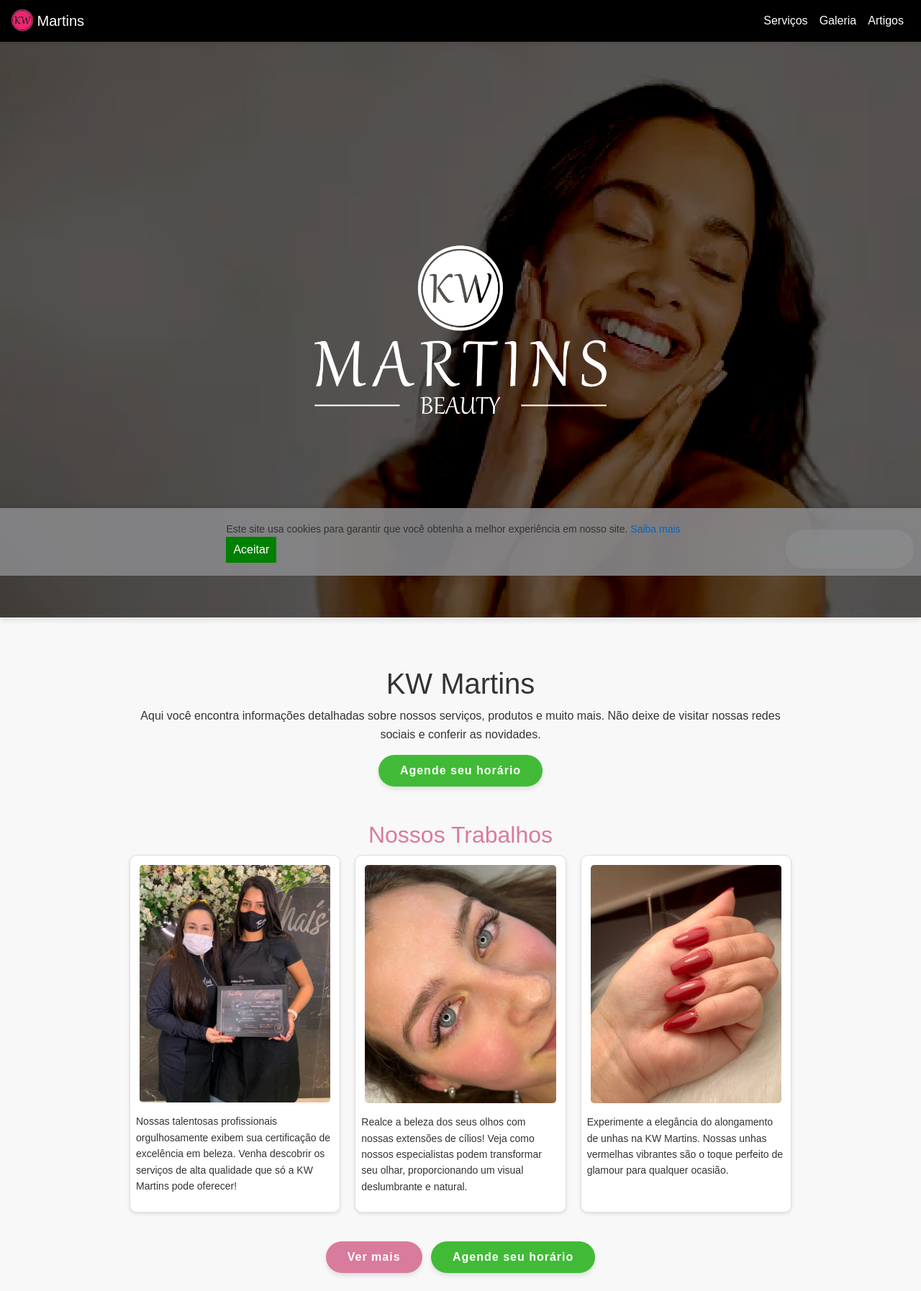
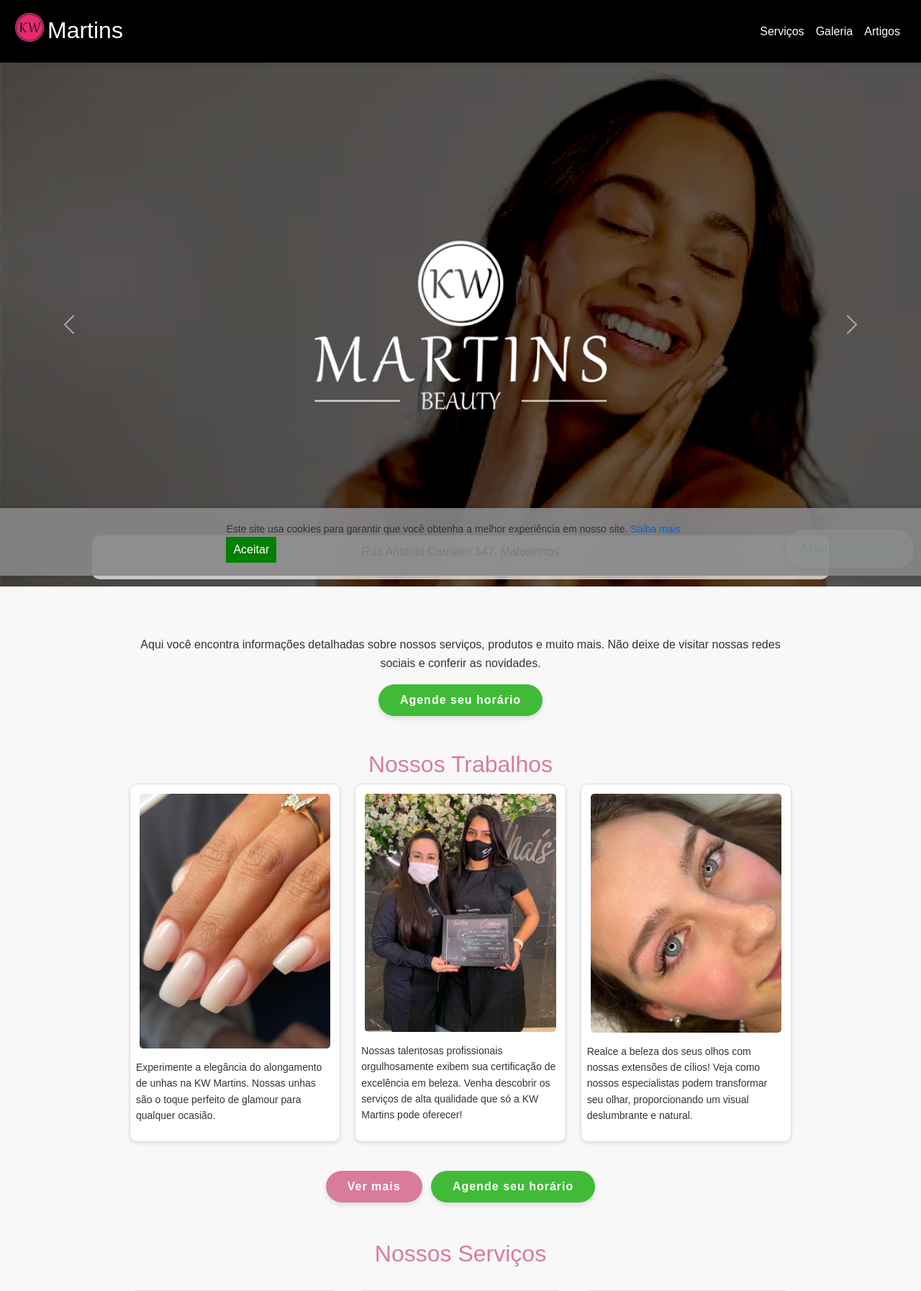
Before and after one commit to weuderr/kwmartins, a PHP site: page / in a window 1280 px wide. Shown: the top 1794 px of the page at 72% size. Run offline with PHP 8.4, Linux system fonts and the light colour scheme; data that the repository does not hold is empty; some libraries are stand-ins or nearby versions; some web fonts are replaced.

Commit message:
[dev] - ajustes marketing 2/3

```diff
--- a/assets/css/default.css
+++ b/assets/css/default.css
@@ -17,7 +17,7 @@
 img { width: 100%; height: auto; }
 .testimonial, .faq { background-color: #f8f9fa; padding: 5px; margin-bottom: 20px; border-radius: 5px; }
 .faq-question { font-weight: bold; }
-.active {
+.nav-active {
     background-color: #d97b9c;
     border-radius: 5px;
     padding: 5px 10px;
@@ -57,6 +57,11 @@
     padding: 20px;
 }
 
+.container-fluid {
+    padding: 5px;
+}
+
+
 .faq {
     margin-bottom: 5px;
 }
@@ -80,6 +85,10 @@
     h5 {
         font-size: 20px;
     }
+}
+@font-face {
+    font-family: 'Gabriola';
+    src: url('https://fonts.cdnfonts.com/s/12303/Gabriola.woff') format('woff');
 }
 /*------*/
 
@@ -274,13 +283,6 @@
     text-decoration: none;
     cursor: pointer;
     transition: background-color 0.3s;
-}
-
-.img-banner {
-    width: 100vw;
-    height: 100vh;
-    object-fit: cover;
-    box-shadow: 0 4px 8px rgba(0, 0, 0, 0.1);
 }
 
 .content {
@@ -601,10 +603,15 @@
 }
 
 #depoimentos {
+    background-color: rgba(0, 0, 0, 0.75);
+    box-shadow: 0 4px 6px rgba(0, 0, 0, 0.1);
     display: block;
     flex-wrap: wrap;
     justify-content: space-around;
     gap: 20px;
+    padding: 20px 0 0 0;
+    border-radius: 15px;
+    margin: 0;
 }
 
 #depoimentos p {
@@ -636,3 +643,121 @@
     align-items: center;
     text-decoration: none;
 }
+
+.kw-font {
+    font-family: 'Gabriola', sans-serif;
+}
+
+
+
+.logo-container {
+    display: inline-block;
+    text-align: center;
+    margin: 20px;
+}
+
+.logo {
+    width: 300px;
+}
+
+.logo-text {
+    font-family: 'Gabriola', sans-serif;
+    font-size: 3em;
+    color: #000;
+}
+
+.kw {
+    font-family: 'Gabriola', sans-serif;
+    font-size: 30px;
+    color: #fff;
+    background-color: #ee2571;
+    border-radius: 50%;
+    width: 50px;
+    height: 50px;
+    display: flex;
+    align-items: center;
+    justify-content: center;
+    margin: 0 auto 0px auto;
+}
+
+.logo-subtext {
+    font-family: 'Gabriola', sans-serif;
+    font-size: 1.5em;
+    color: #ee2571;
+}
+
+
+
+
+.carousel-item {
+    position: relative;
+}
+
+.carousel-item-header {
+    position: relative;
+    width: 100vw;
+    height: calc(100vh - 72px); /* Ajusta a altura do banner considerando a navbar */
+}
+
+.img-banner {
+    width: 100%;
+    height: 100%;
+    object-fit: cover;
+    box-shadow: 0 4px 8px rgba(0, 0, 0, 0.1);
+}
+
+.header-float-top {
+    position: absolute;
+    top: 0;
+    left: 0;
+    width: 100%;
+    height: 100%;
+    background-color: rgba(0, 0, 0, 0.3);
+    color: white;
+    padding: 20px;
+}
+
+.header-float-bottom {
+    position: absolute;
+    bottom: 10px;
+    left: 50%;
+    transform: translateX(-50%);
+    background-color: rgba(0, 0, 0, 0.7);
+    color: white;
+    border-radius: 10px;
+    display: flex;
+    flex-direction: column;
+    justify-content: center;
+    align-items: center;
+    padding: 10px;
+    width: 80%;
+    text-align: center;
+}
+
+.header-float-bottom-inverse {
+    position: absolute;
+    bottom: 10px;
+    left: 50%;
+    transform: translateX(-50%);
+    background-color: rgba(255, 255, 255, 0.7);
+    color: #000;
+    border-radius: 10px;
+    display: flex;
+    flex-direction: column;
+    justify-content: center;
+    align-items: center;
+    padding: 10px;
+    width: 80%;
+    text-align: center;
+}
+
+@media (max-width: 768px) {
+    .header-float-bottom {
+        width: 90%;
+    }
+}
+
+.header-float-top h1 {
+    font-size: 3em;
+    margin-bottom: 20px;
+}
--- a/assets/js/default.js
+++ b/assets/js/default.js
@@ -192,11 +192,11 @@
         const section = window.location.pathname.split('/').pop().split('.').shift();
         console.log(section);
         const sectionElement = document.getElementById(section);
-        $('.nav-item').removeClass('active');
+        $('.nav-item').removeClass('nav-active');
         if (sectionElement) {
             sectionElement.style.display = 'block';
             sectionElement.scrollIntoView({ behavior: 'smooth' });
-            $(`#${section}`).parent().addClass('active');
+            $(`#${section}`).parent().addClass('nav-active');
         }
     }
 
--- a/index.php
+++ b/index.php
@@ -39,12 +39,38 @@
     <div id="main-content" style="display: none;">
         <?php include('pages/firebar.php'); ?>
         <?php include('pages/navigator.php'); ?>
-        <div class="header text-center mb-0">
-            <img src="assets/img/BannerKWFull.png" alt="Banner principal da KW Martins destacando serviços de beleza" class="img-fluid img-banner">
+
+        <div class="carousel slide header" data-ride="carousel">
+            <div class="carousel-inner">
+                <div class="carousel-item-header active">
+                    <div class="header-float-bottom-inverse">
+                        <a href="/contato" target="_blank">
+                            <p>Rua António Carneiro 147, Matosinhos</p>
+                        </a>
+                    </div>
+                    <img src="assets/img/BannerKWFull.png" class="img-fluid img-banner" alt="Slide 2">
+                </div>
+                <div class="carousel-item">
+                    <div class="header-float-bottom-inverse">
+                        <a href="/contato" target="_blank">
+                            <p>Rua António Carneiro 147, Matosinhos</p>
+                        </a>
+                    </div>
+                    <img src="assets/img/BannerKWFullFachada.png" class="img-fluid img-banner" alt="Slide 1">
+                </div>
+            </div>
+            <a class="carousel-control-prev" href="#banner-home" role="button" data-slide="prev">
+                <span class="carousel-control-prev-icon" aria-hidden="true"></span>
+                <span class="sr-only">Previous</span>
+            </a>
+            <a class="carousel-control-next" href="#banner-home" role="button" data-slide="next">
+                <span class="carousel-control-next-icon" aria-hidden="true"></span>
+                <span class="sr-only">Next</span>
+            </a>
         </div>
 
         <div class="container">
-            <h1 class="visually-hidden">KW Martins - Sua Beleza, Nossa Paixão</h1>
+            <h1 class="visually-hidden">KW Martins - Salão de Beleza, Estética, Manicure e Sobrancelhas</h1>
             <div class="conteudo mt-5">
                 <?php loadPageContent($requestedUri); ?>
             </div>
--- a/pages/footer.php
+++ b/pages/footer.php
@@ -5,7 +5,7 @@
             <a href="/missao" style="color: #333; text-decoration: none;">Missão</a>
             <a href="/localizacao" style="color: #333; text-decoration: none;">Localização</a>
             <a href="/parceria" style="color: #333; text-decoration: none;">Parceria</a>
-            <a href="/contato" style="color: #333; text-decoration: none;">contato</a>
+            <a href="/contato" style="color: #333; text-decoration: none;">Contato</a>
             <a href="/politica-de-privacidade" style="color: #333; text-decoration: none;">Política de Privacidade</a>
             <a href="/termos-de-uso" style="color: #333; text-decoration: none;">Termos de Uso</a>
             <a href="/faq" style="color: #333; text-decoration: none;">FAQ</a>
@@ -17,7 +17,7 @@
             <a class="nav-link" href="https://api.whatsapp.com/send?phone=351939000856&text=Ol%C3%A1%20gostaria%20de%20fazer%20um%20agendamento" target="_blank"><i class="fab fa-lg fa-whatsapp" style="color: #25d366;"></i></a>
         </div>
         <div style="text-align: center; font-size: small;">
-            <p style="margin: 5px 0;">Rua Antônio Carneiro, 147 - Matosinhos - Portugal. 4450-047 | MWM TECH - NIF 517158400</p>
+            <p style="margin: 5px 0;"><a href="/contato" style="color: #333; text-decoration: none;">Rua Antônio Carneiro, 147 - Matosinhos - Portugal. 4450-047</a> | MWM TECH - NIF 517158400</p>
             <p style="margin: 5px 0;">© <?php echo date('Y'); ?> KW Martins. Todos os direitos reservados.</p>
         </div>
     </div>
--- a/pages/head.php
+++ b/pages/head.php
@@ -18,7 +18,7 @@
     <meta name="twitter:description" content="Descubra como a KW Martins pode transformar sua beleza e autoestima com nossos serviços especializados.">
     <meta name="twitter:image" content="https://kwmartins.pt/assets/img/icon-logo.png">
     <meta name="description" content="Descubra como a KW Martins pode transformar sua beleza e autoestima com nossos serviços especializados.">
-    <meta name="keywords" content="KW Martins, beleza, estética, tratamentos, depilação, massagens, bem-estar, sobrancelhas, design de sobrancelhas, micropigmentação, unhas, manicure, pedicure, unhas de gel, estética de sobrancelhas, cuidados com as unhas, autoestima, mulheres, qualidade, inovação, confiança, spa, nails, tecnologia avançada, relaxamento, produtos premium, serviços personalizados, ambiente acolhedor, resultados excepcionais, empoderamento feminino, modernidade, satisfação do cliente, transformação, cuidado pessoal, estilo de vida saudável, tratamentos faciais">
+    <meta name="keywords" content="KW Martins, beleza, estética, tratamentos, depilação, massagens, bem-estar, sobrancelhas, design de sobrancelhas, micropigmentação, unhas, manicure, pedicure, unhas de gel, estética de sobrancelhas, cuidados com as unhas, autoestima, mulheres, qualidade, inovação, confiança, spa, nails, tecnologia avançada, relaxamento, produtos premium, serviços personalizados, ambiente acolhedor, resultados excepcionais, empoderamento feminino, modernidade, satisfação do cliente, transformação, cuidado pessoal, estilo de vida saudável, tratamentos faciais, salão de beleza, salão, cabeleireiro, corte de cabelo, studio, salao feminino, salões de beleza proximos a mim, alongamento de cílios">
     <meta name="author" content="KW Martins">
     <meta name="robots" content="index, follow">
     <meta name="revisit-after" content="7 days">
--- a/pages/navigator.php
+++ b/pages/navigator.php
@@ -1,8 +1,10 @@
-<nav id="navigation-bar" class="navbar navbar-expand-lg navbar-custom d-flex justify-content-between" style="top: 0; width: 100%; z-index: 100;">
+
+<nav id="navigation-bar" class="navbar navbar-expand-lg navbar-custom d-flex justify-content-between" style="top: 0; width: 100%; z-index: 9999;">
+    <div class="container-fluid">
         <div class="d-flex">
-        <a class="navbar-brand" href="/">
-            <img src="https://kwmartins.pt/assets/img/icon-logo-50x50.png" alt="KW Martins" class="d-inline-block align-top" loading="lazy" style="width: 30px; height: 30px;"/>
-            Martins
+            <a class="navbar-brand d-flex" href="/">
+                <img class="d-inline-block align-top" src="https://kwmartins.pt/assets/img/icon-logo-50x50.png" alt="KW Martins" loading="lazy" style="width: 40px; height: 40px;"/>
+                <h1 class="kw-font" style="margin-left: 5px; margin-top: 5px; font-size: xx-large;">Martins</h1>
             </a>
         </div>
 
@@ -19,4 +21,5 @@
                 </ul>
             </div>
         </div>
+    </div>
 </nav>
--- a/pages/sections/galeria.php
+++ b/pages/sections/galeria.php
@@ -4,6 +4,7 @@
         <h5 class="mb-4">Galeria</h5>
         <div class="row">
             <div class="col-md-4 gallery-img frame-image"><img src="../assets/img/galeria/kw-espaco%20(1).jpg" alt="Imagem 1 do espaço da KW Martins"></div>
+            <div class="col-md-4 gallery-img frame-image"><img src="../assets/img/galeria/kw-espaco%20(18).jpeg" alt="Imagem 8 do espaço da KW Martins"></div>
             <div class="col-md-4 gallery-img frame-image"><img src="../assets/img/galeria/kw-espaco%20(7).jpg" alt="Imagem 7 do espaço da KW Martins"></div>
             <div class="col-md-4 gallery-img frame-image"><img src="../assets/img/galeria/kw-espaco%20(3).jpg" alt="Imagem 3 do espaço da KW Martins"></div>
             <div class="col-md-4 gallery-img frame-image"><img src="../assets/img/galeria/kw-espaco%20(14).jpg" alt="Imagem 8 do espaço da KW Martins"></div>
--- a/pages/sections/home.php
+++ b/pages/sections/home.php
@@ -1,15 +1,21 @@
         <!-- Seção de Boas-vindas -->
         <div class="welcome-section mt-5 text-center">
-            <h1>KW Martins</h1>
             <p>Aqui você encontra informações detalhadas sobre nossos serviços, produtos e muito mais. Não deixe de visitar nossas redes sociais e conferir as novidades.</p>
             <button class="btn btn-action" data-toggle="modal" data-target="#modalAgendamento">Agende seu horário</button>
         </div>
+
 
         <!-- Seção de Trabalhos -->
         <div class="trabalhos mt-5" id="galeria">
             <div class="col-md-12">
                 <h2 class="text-center">Nossos Trabalhos</h2>
                 <div class="galeria-trabalhos d-flex flex-wrap justify-content-center">
+                    <div class="trabalho p-2">
+                        <div class="gallery-img">
+                            <img style="border-radius: 5px" src="../assets/img/galeria/kw-espaco%20(18).jpeg" alt="Imagem de unhas feitas na KW Martins">
+                        </div>
+                        <p>Experimente a elegância do alongamento de unhas na KW Martins. Nossas unhas são o toque perfeito de glamour para qualquer ocasião.</p>
+                    </div>
                     <div class="trabalho p-2">
                         <div class="gallery-img">
                             <img style="border-radius: 5px" src="../assets/img/galeria/kw-espaco%20(17).jpg" alt="Imagem da profissional da KW Martins">
@@ -21,12 +27,6 @@
                             <img style="border-radius: 5px" src="../assets/img/galeria/kw-espaco%20(16).jpg" alt="Imagem de um olhar feito na KW Martins">
                         </div>
                         <p>Realce a beleza dos seus olhos com nossas extensões de cílios! Veja como nossos especialistas podem transformar seu olhar, proporcionando um visual deslumbrante e natural.</p>
-                    </div>
-                    <div class="trabalho p-2">
-                        <div class="gallery-img">
-                            <img style="border-radius: 5px" src="../assets/img/galeria/kw-espaco%20(14).jpg" alt="Imagem de unhas feitas na KW Martins">
-                        </div>
-                        <p>Experimente a elegância do alongamento de unhas na KW Martins. Nossas unhas vermelhas vibrantes são o toque perfeito de glamour para qualquer ocasião.</p>
                     </div>
                 </div>
                 <div class="text-center mt-3">
```
Also changed, not shown: pages/sections/contato.php (+32 -7 lines), assets/img/BannerKWFull.png, assets/img/BannerKWFullFachada.png (added), assets/img/galeria/kw-espaco (18).jpeg (added), 1 other file. Lines whose indentation alone changed are shown as unchanged.
